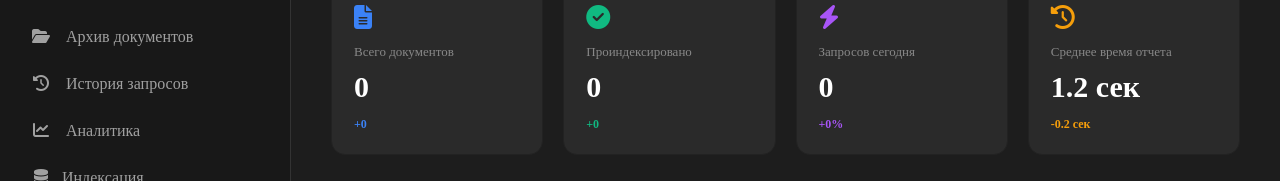
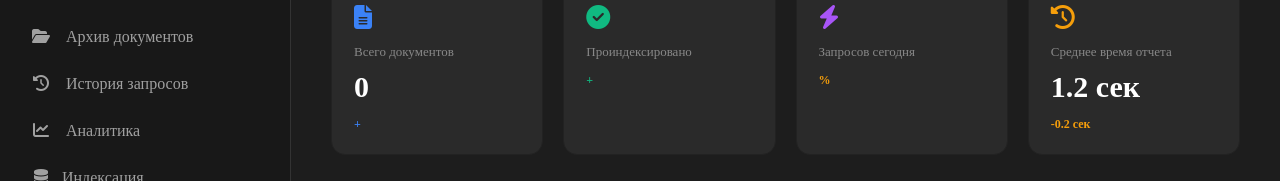
Before and after one commit to Bolkyyy/SolidSearch, a React (Create React App) app in the folder Frontend/: page /home in a window 1280 px wide. Shown: the part 212-393 px from the top of the page. Built offline with nearby package versions, Linux system fonts and the light colour scheme; no server answers.

Commit message:
Switch JS to TS

```diff
--- a/Frontend/src/pages/HomePage/HomePage.tsx
+++ b/Frontend/src/pages/HomePage/HomePage.tsx
@@ -25,55 +25,6 @@ const HomePage = () => {
   const [searchQueries, setSearchQueries] = useState<SearchQuery[]>([]);
   const location = useLocation();
 
-  useEffect(() => {
-    axios.get('http://localhost:3001/documents')
-      .then(res => setDocuments(res.data))
-      .catch(err => console.error('Ошибка загрузки документов:', err));
-
-    axios.get('http://localhost:3001/index_jobs')
-      .then(res => setIndexJobs(res.data))
-      .catch(err => console.error('Ошибка загрузки заданий индексации:', err));
-
-    axios.get('http://localhost:3001/search_queries')
-      .then(res => setSearchQueries(res.data))
-      .catch(err => console.error('Ошибка загрузки поисковых запросов:', err));
-  }, []);
-
-  // Вычисления статистики
-  const newDocsCount = documents.filter(doc => {
-    const docDate = new Date(doc.created_at);
-    const dayAgo = new Date();
-    dayAgo.setDate(dayAgo.getDate() - 1);
-    return docDate > dayAgo;
-  }).length;
-
-  const indexedDocs = documents.filter(doc => doc.status === 'indexed').length;
-
-  const recentJobsCount = indexJobs.filter(job => {
-    const jobDate = new Date(job.created_at);
-    const dayAgo = new Date();
-    dayAgo.setDate(dayAgo.getDate() - 1);
-    return jobDate > dayAgo;
-  }).length;
-
-  const now = new Date();
-  const todayStart = new Date(now.getFullYear(), now.getMonth(), now.getDate());
-  const yesterdayStart = new Date(todayStart);
-  yesterdayStart.setDate(yesterdayStart.getDate() - 1);
-
-  const jobsToday = searchQueries.filter(q => new Date(q.created_at) >= todayStart).length;
-  const jobsYesterday = searchQueries.filter(q => {
-    const d = new Date(q.created_at);
-    return d >= yesterdayStart && d < todayStart;
-  }).length;
-
-  let jobDiffPercent = 0;
-  if (jobsYesterday > 0) {
-    jobDiffPercent = Math.round(((jobsToday - jobsYesterday) / jobsYesterday) * 100);
-  } else if (jobsToday > 0) {
-    jobDiffPercent = 100;
-  }
-
   return (
     <Layout>
       <section className="welcome">
@@ -86,20 +37,20 @@ const HomePage = () => {
           <i className="fa fa-file-text card-icon blue" />
           <p>Всего документов</p>
           <h2>{documents.length}</h2>
-          <span className="trend-up">+{newDocsCount}</span>
+          <span className="trend-up">+{/*newDocsCount*/}</span>
         </div>
         <div className="stat-card-green">
           <i className="fa fa-check-circle card-icon green" />
           <p>Проиндексировано</p>
-          <h2>{indexedDocs}</h2>
-          <span className="trend-up-index">+{recentJobsCount}</span>
+          <h2>{/*indexedDocs*/}</h2>
+          <span className="trend-up-index">+{/*recentJobsCount*/}</span>
         </div>
         <div className="stat-card-viol">
           <i className="fa fa-bolt card-icon purple" />
           <p>Запросов сегодня</p>
-          <h2>{jobsToday}</h2>
-          <span className={jobDiffPercent >= 0 ? 'trend-up-request' : 'trend-down'}>
-            {jobDiffPercent >= 0 ? `+${jobDiffPercent}` : jobDiffPercent}%
+          <h2>{/*jobsToday*/}</h2>
+          <span className={/*jobDiffPercent >= 0 ? 'trend-up-request' :*/ 'trend-down'}>
+            {/*jobDiffPercent >= 0 ? `+${jobDiffPercent}` : jobDiffPercent*/}%
           </span>
         </div>
         <div className="stat-card-orange">
```
